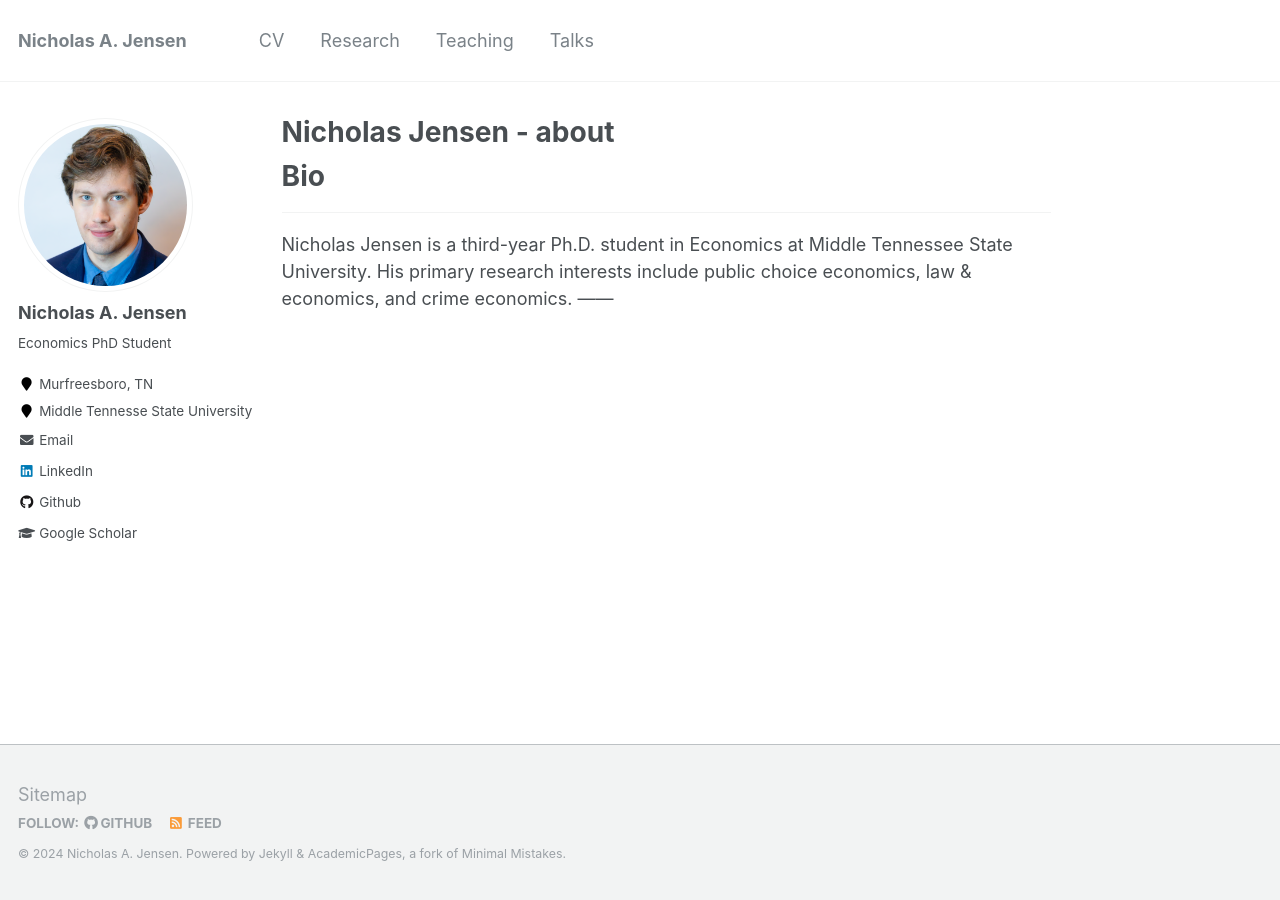
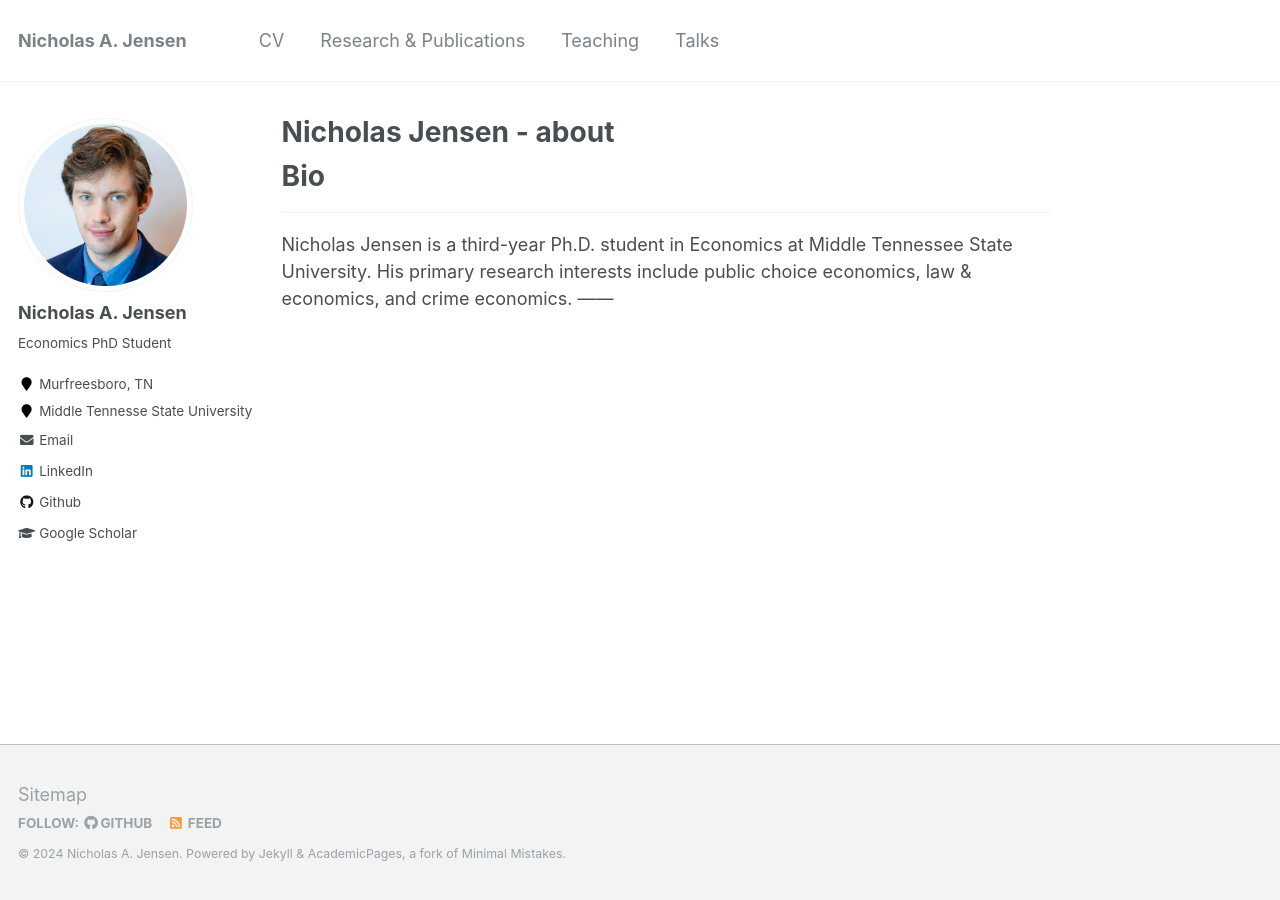
Before and after one commit to naj2r/naj2r.github.io, a Jekyll site: the page built from _pages/about.md, in a window 1280 px wide. Built offline with Jekyll 4.4.1, drawn with Linux system fonts in a browser that asks for light colours.

Commit message:
Fixing urls

```diff
--- a/_data/navigation.yml
+++ b/_data/navigation.yml
@@ -4,8 +4,8 @@
   - title: "CV"
     url: /files/cv1.pdf
 
-  - title: "Research"
-    url: /research/
+  - title: "Research & Publications"
+    url: /publications/
 
   - title: "Teaching"
     url: /teaching/
```
